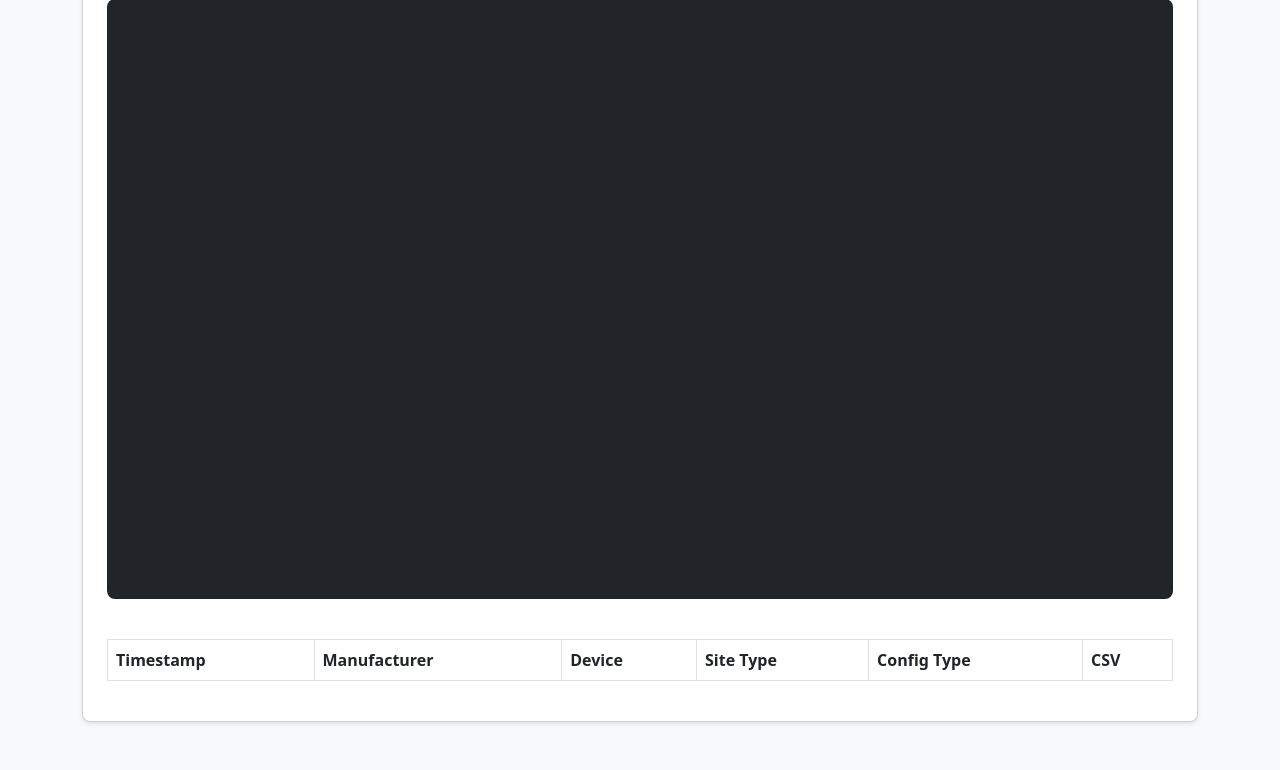
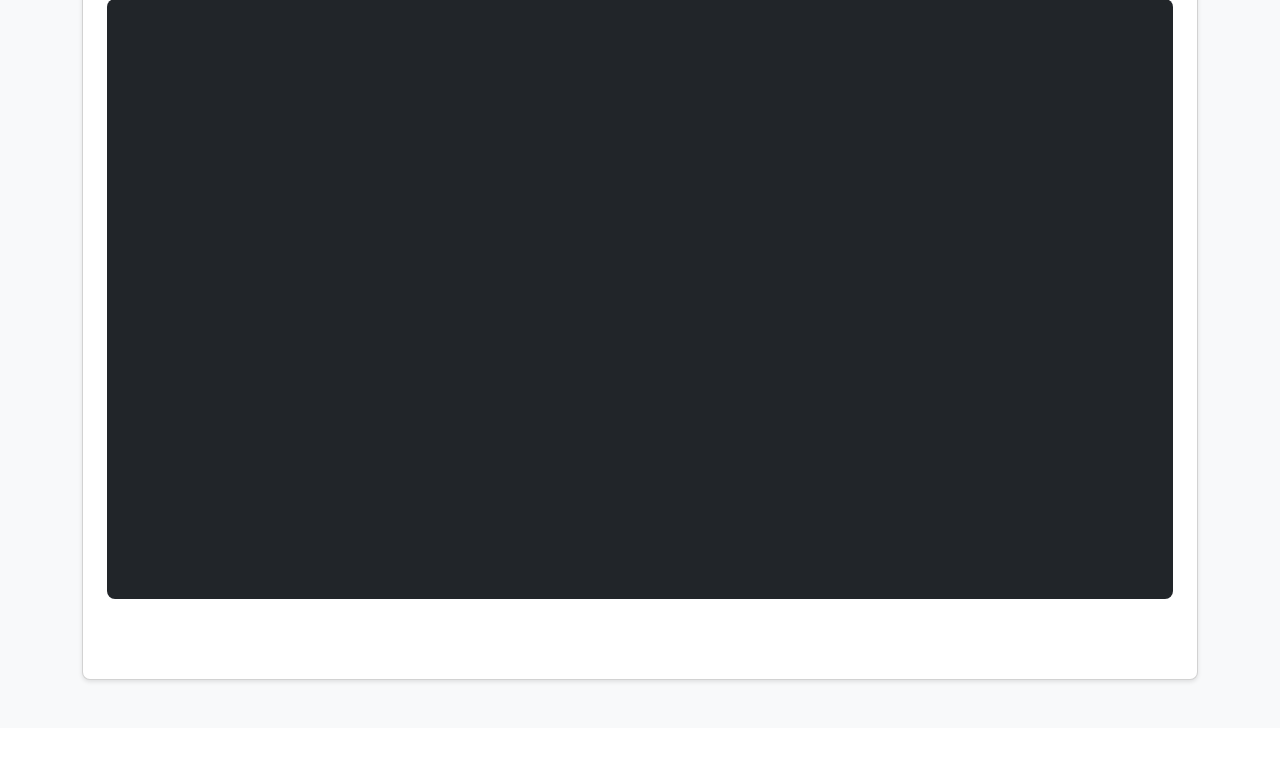
Before and after one commit to scott12123/provisioning, a Flask app: page /device-config in a window 1280 px wide. Shown: the part 502-1272 px from the top of the page. After the commit the page ends 1186 px from the top, so only its background shows below. Run offline with Flask 3, Linux system fonts and the light colour scheme; lists and menus that the app fills with data are empty; some libraries are stand-ins or nearby versions.

Commit message:
Update config table with CSV columns

```diff
--- a/templates/device_config.html
+++ b/templates/device_config.html
@@ -74,16 +74,7 @@
 
     <pre id="output" class="bg-dark text-white mt-4 p-3" style="height: 600px; overflow-y: auto;"></pre>
     <table id="all_configs" class="table table-striped table-bordered mt-4" style="width:100%">
-        <thead>
-            <tr>
-                <th>Timestamp</th>
-                <th>Manufacturer</th>
-                <th>Device</th>
-                <th>Site Type</th>
-                <th>Config Type</th>
-                <th>CSV</th>
-            </tr>
-        </thead>
+        <thead></thead>
         <tbody></tbody>
     </table>
     </div>
@@ -271,31 +262,61 @@
         const d = deviceSelect.value;
         const st = siteTypeSelect.value;
         const ct = configTypeSelect.value;
+        const tableHead = document.querySelector('#all_configs thead');
         if (!m || !d || !st || !ct) {
             if (configsTable) {
-                configsTable.clear().draw();
+                configsTable.destroy();
+                configsTable = null;
             }
+            tableHead.innerHTML = '';
             return;
         }
+
+        const csvFormat = (devices[m] && devices[m][d] && devices[m][d].csv_format) || '';
+        const csvHeaders = csvFormat.split(',').map(h => h.trim()).filter(h => h);
+
         const params = `manufacturer=${encodeURIComponent(m)}&device=${encodeURIComponent(d)}&site_type=${encodeURIComponent(st)}&config_type=${encodeURIComponent(ct)}`;
         fetch(`/all-configs?${params}`)
             .then(r => r.json())
             .then(data => {
                 if (configsTable) {
-                    configsTable.clear().rows.add(data.configs || []).draw();
-                } else {
-                    configsTable = $('#all_configs').DataTable({
-                        data: data.configs || [],
-                        columns: [
-                            { data: 'timestamp', render: data => formatTs(data) },
-                            { data: 'manufacturer' },
-                            { data: 'device' },
-                            { data: 'site_type' },
-                            { data: 'config_type' },
-                            { data: 'csv' }
-                        ]
+                    configsTable.destroy();
+                    $('#all_configs tbody').empty();
+                }
+                tableHead.innerHTML = '';
+
+                const headerRow = document.createElement('tr');
+                const columns = [
+                    { data: 'timestamp', title: 'Timestamp', render: d => formatTs(d) },
+                    { data: 'config_type', title: 'Config type' }
+                ];
+
+                const thTs = document.createElement('th');
+                thTs.textContent = 'Timestamp';
+                headerRow.appendChild(thTs);
+
+                const thCt = document.createElement('th');
+                thCt.textContent = 'Config type';
+                headerRow.appendChild(thCt);
+
+                csvHeaders.forEach((h, idx) => {
+                    const display = h.replace(/([a-z])([A-Z])/g, '$1 $2');
+                    const th = document.createElement('th');
+                    th.textContent = display;
+                    headerRow.appendChild(th);
+                    columns.push({
+                        data: null,
+                        title: display,
+                        render: row => (row.csv.split(',')[idx] || '')
                     });
-                }
+                });
+
+                tableHead.appendChild(headerRow);
+
+                configsTable = $('#all_configs').DataTable({
+                    data: data.configs || [],
+                    columns: columns
+                });
             });
     }
 
```
